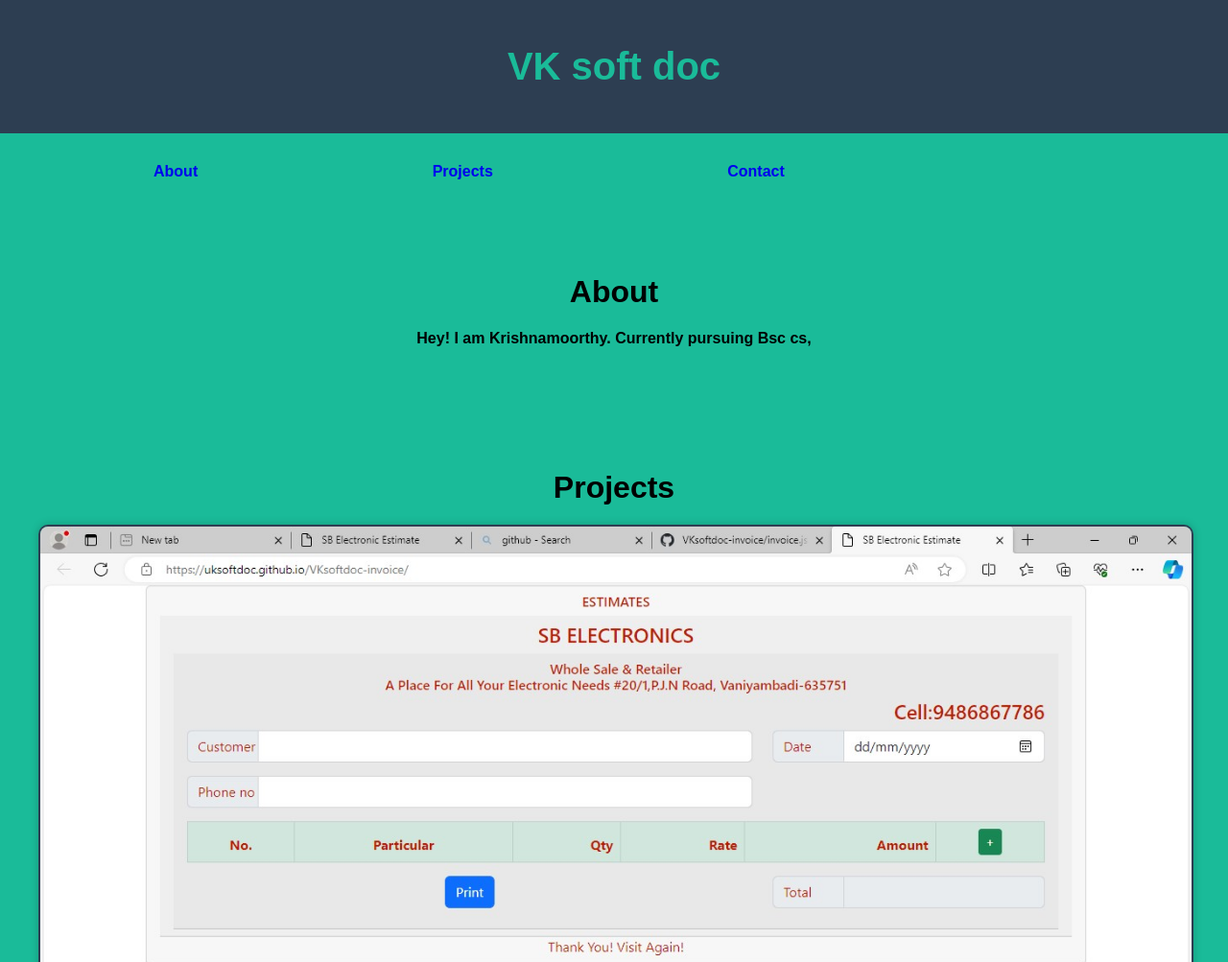
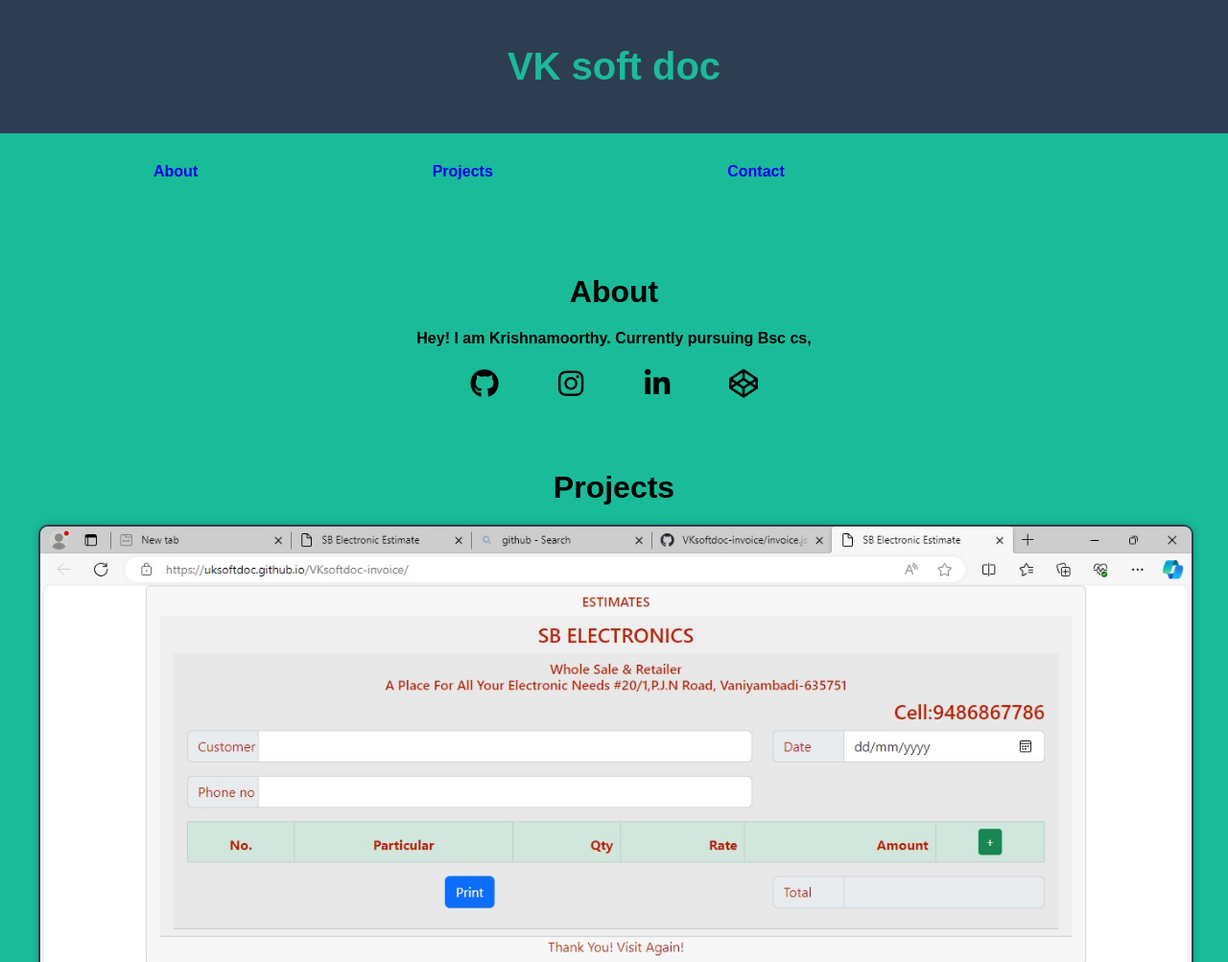
Before and after one commit to UKsoftdoc/VKsoftdoc-portfolio, a plain HTML site: page index.html in a window 1280 px wide. Shown: the top 1003 px of the page at 96% size. Drawn offline with Linux system fonts and the light colour scheme; a script that the page names is missing.

Commit message:
Update port1.css

```diff
--- a/port1.css
+++ b/port1.css
@@ -70,6 +70,38 @@ section h2 {
 }
 
 
+.social-menu ul{
+    position: absolute;
+    top: 50%;
+    left: 50%;
+    padding: 0;
+    margin: 0;
+    transform: translate(-50%, -50%);
+    display: flex;
+}
+
+.social-menu ul li{
+    list-style: none;
+    margin: 0 15px;
+}
+
+.social-menu ul li .fab{
+    font-size: 30px;
+    line-height: 60px;
+    transition: .3s;
+    color: #000;
+}
+
+.social-menu ul li .fab:hover{
+    color: #fff;
+}
+
+.social-menu ul li a{
+    position: relative;
+    display: block;
+    width: 60px;
+
+
 footer {
     background-color: #2d3e52 ;
     color:#1abb99  ;
```
